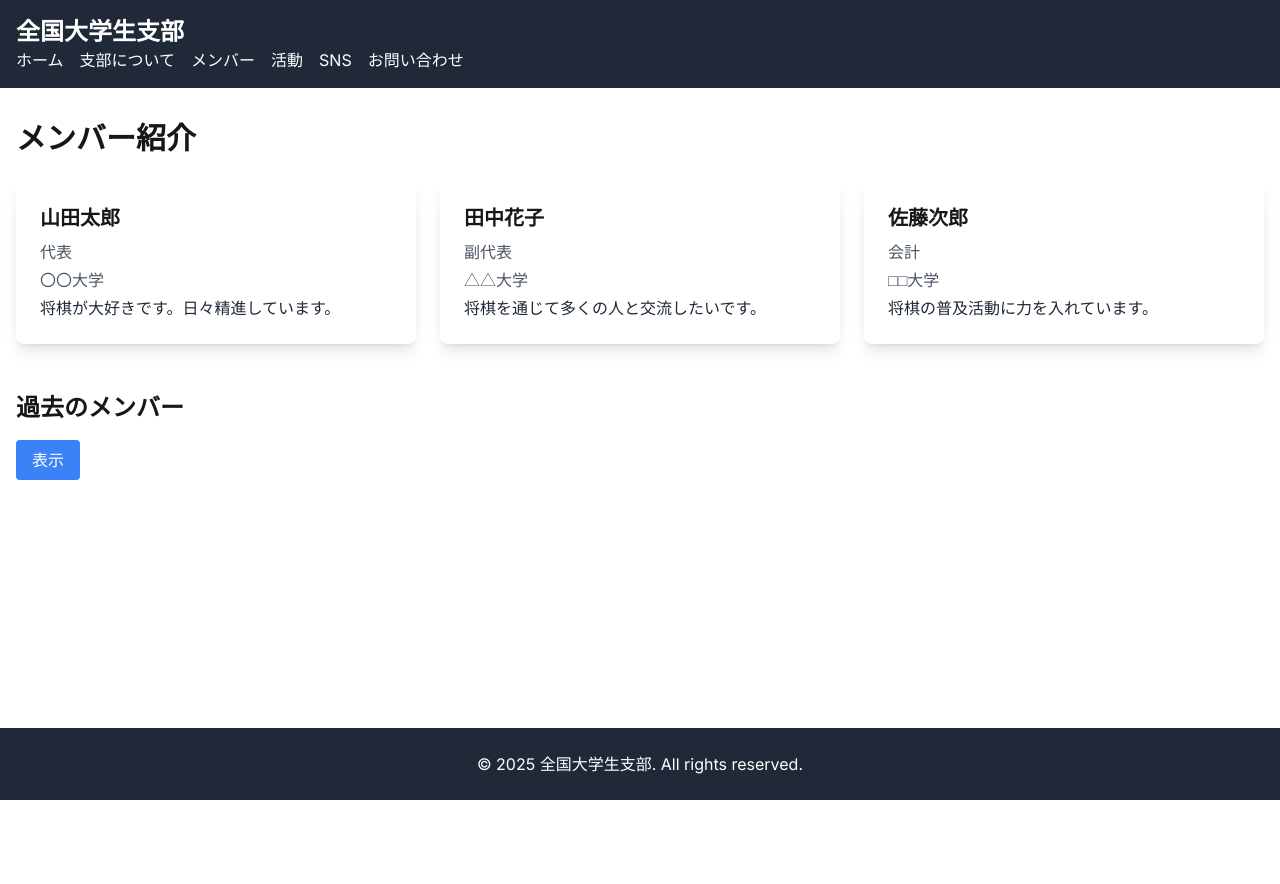
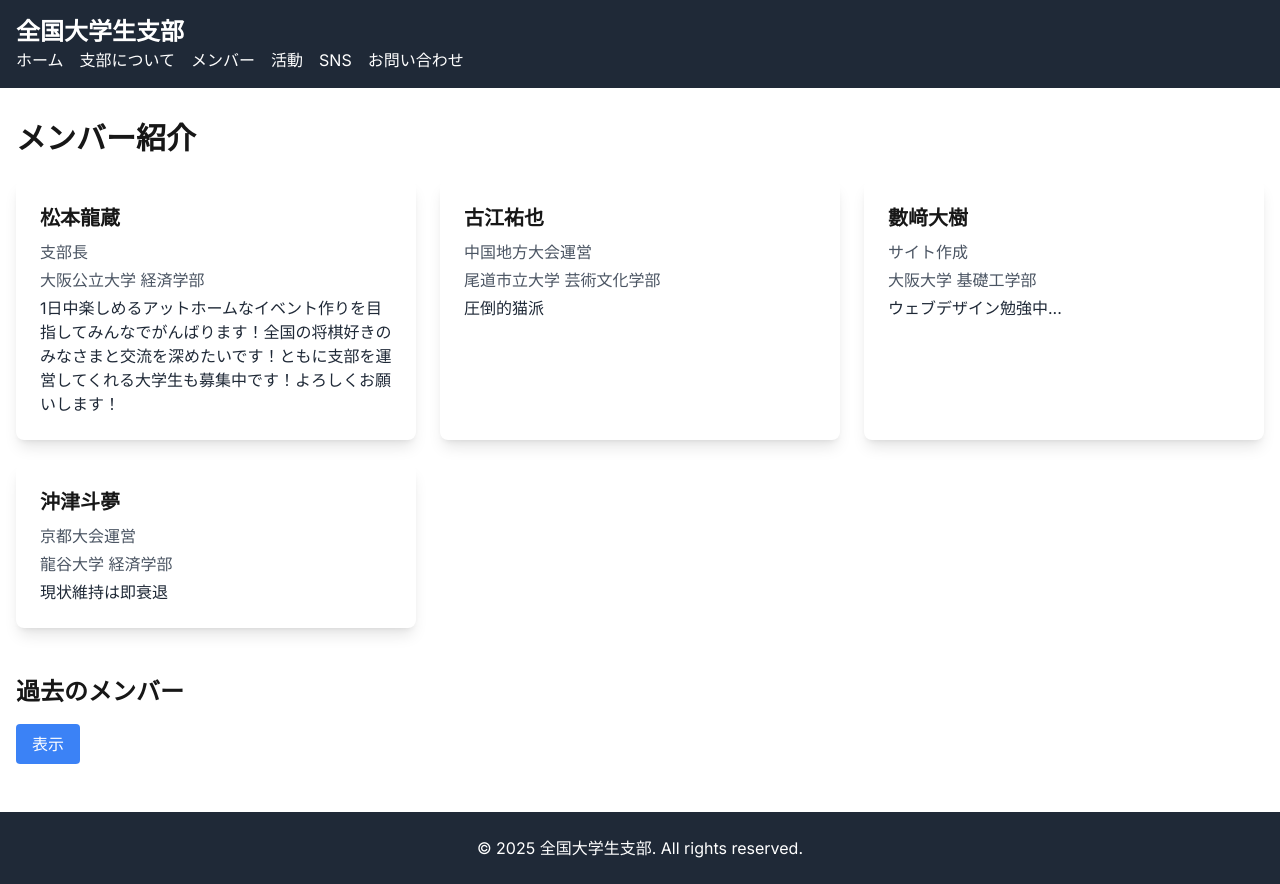
Before and after one commit to DaikiKazusaki/shibu-webpage, a Next.js app: page /members in a window 1280 px wide. Before the commit the page ends 800 px from the top, so only its background shows below. Built offline with nearby package versions, Linux system fonts and the light colour scheme.

Commit message:
add comments, and can't set favicon

```diff
--- a/app/layout.tsx
+++ b/app/layout.tsx
@@ -15,6 +15,9 @@ export default function RootLayout({
 }) {
   return (
     <html lang="ja" className="h-full">
+      <head>
+        <link rel="icon" href="/app/favicon_shogi.ico" sizes="any" />
+      </head>
       <body className={`${inter.className} flex flex-col min-h-full`}>
         <Header />
         <main className="flex-grow">{children}</main>
--- a/app/members/page.tsx
+++ b/app/members/page.tsx
@@ -53,23 +53,29 @@ const PastMembersList: React.FC = () => {
 export default function Members() {
   const currentMembers: Member[] = [
     {
-      name: '山田太郎',
-      role: '代表',
-      university: '〇〇大学',
-      introduction: '将棋が大好きです。日々精進しています。'
+      name: '松本龍蔵',
+      role: '支部長',
+      university: '大阪公立大学 経済学部',
+      introduction: '1日中楽しめるアットホームなイベント作りを目指してみんなでがんばります！全国の将棋好きのみなさまと交流を深めたいです！ともに支部を運営してくれる大学生も募集中です！よろしくお願いします！'
     },
     {
-      name: '田中花子',
-      role: '副代表',
-      university: '△△大学',
-      introduction: '将棋を通じて多くの人と交流したいです。'
+      name: '古江祐也',
+      role: '中国地方大会運営',
+      university: '尾道市立大学 芸術文化学部',
+      introduction: '圧倒的猫派'
     },
     {
-      name: '佐藤次郎',
-      role: '会計',
-      university: '□□大学',
-      introduction: '将棋の普及活動に力を入れています。'
+      name: '數﨑大樹',
+      role: 'サイト作成',
+      university: '大阪大学 基礎工学部',
+      introduction: 'ウェブデザイン勉強中...'
     },
+    {
+      name: '沖津斗夢',
+      role: '京都大会運営',
+      university: '龍谷大学 経済学部',
+      introduction: '現状維持は即衰退'
+    }
     // Add more members as needed
   ]
 
```
Also changed, not shown: public/fabicon.jpg (added), 1 other file (tests, documents, lock files or other folders).
